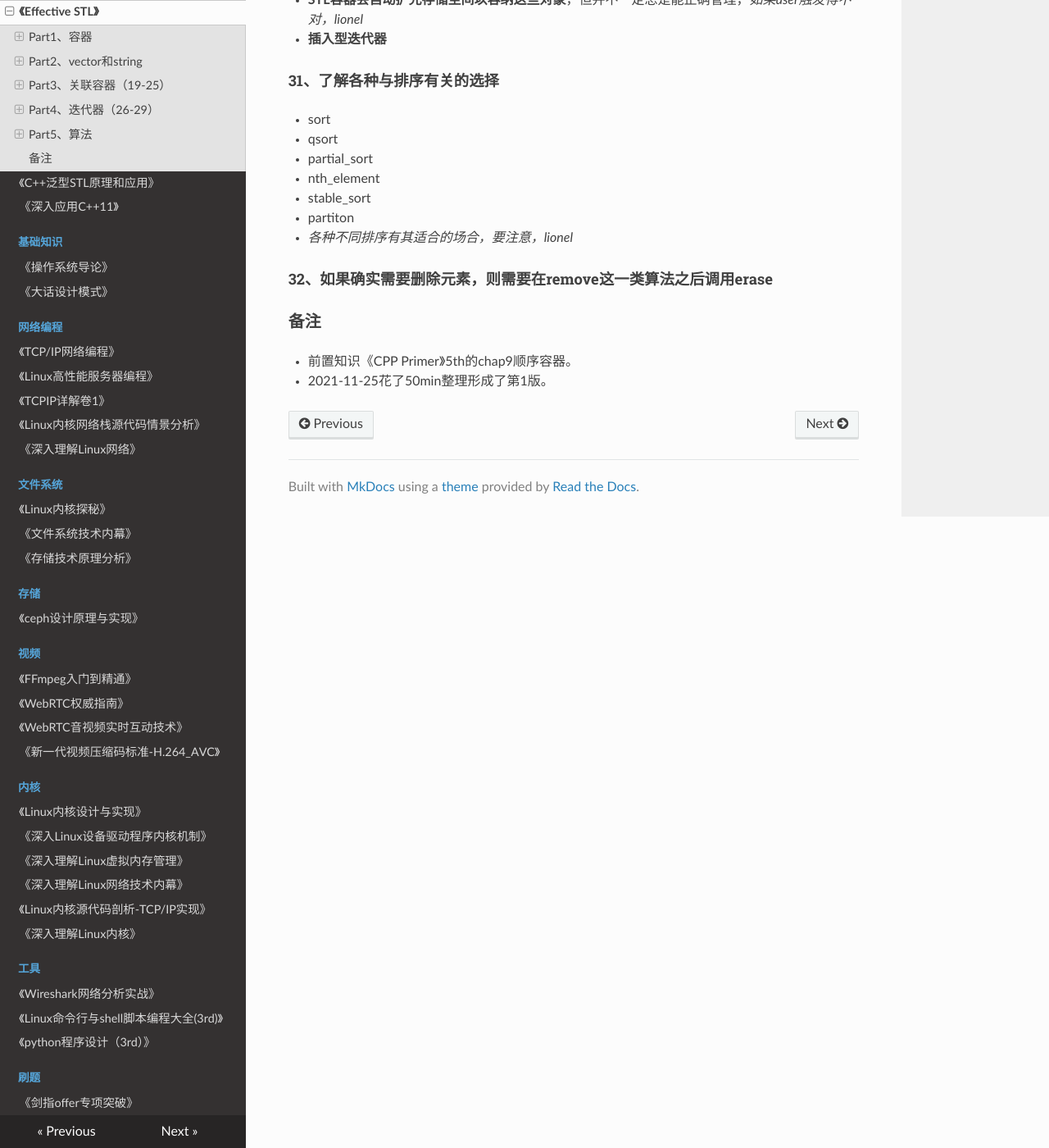
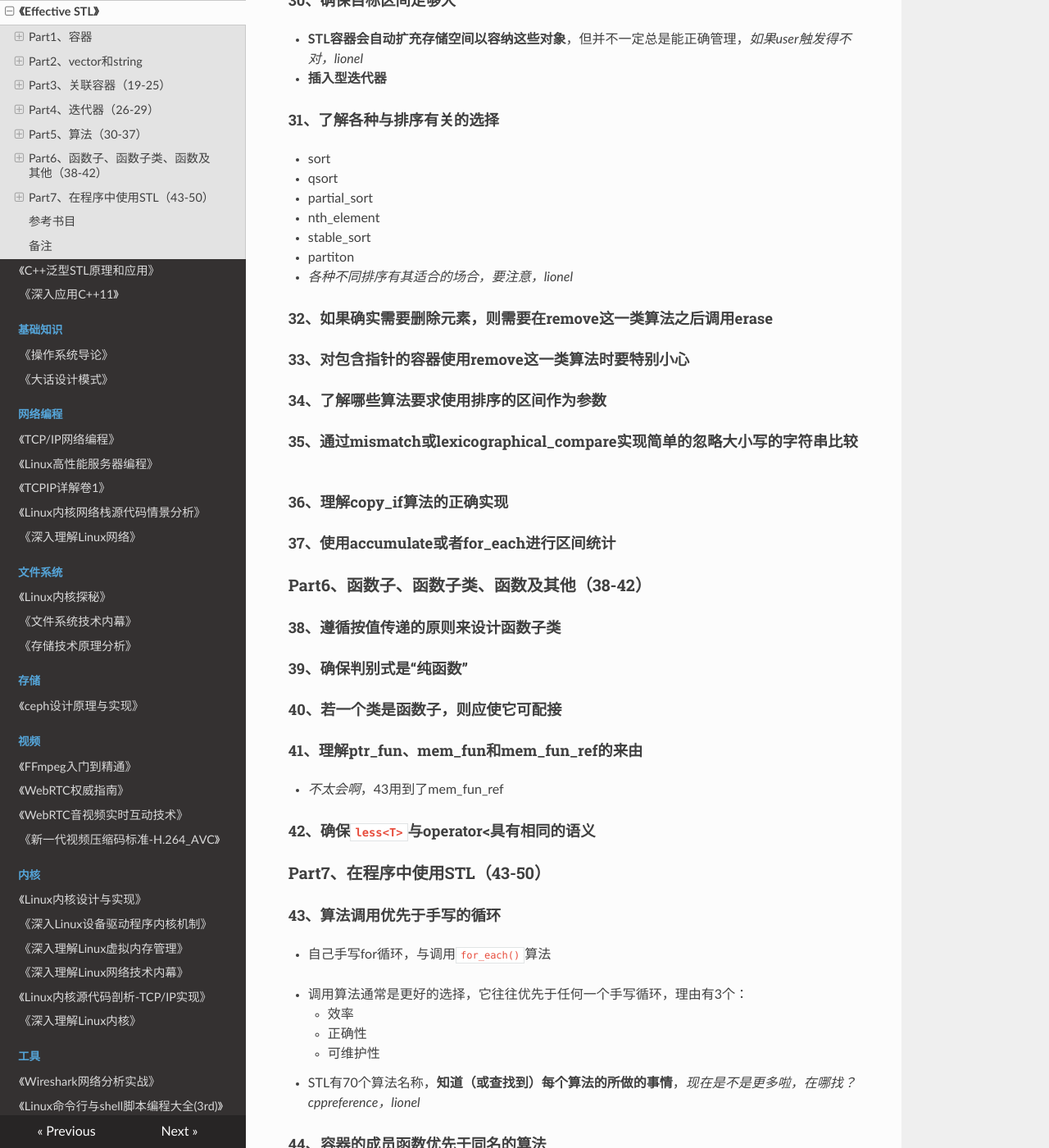
Before and after one commit to wolflion/booknotes, an MkDocs documentation site: the page built from docs/21STL/EffectiveSTL.md, in a window 1280 px wide and 1400 px high, scrolled down 4393 px. Shown: the whole window at 82% size. Built offline with MkDocs 1.6.1, drawn with Linux system fonts in a browser that asks for light colours; nearby versions of some CDN libraries; some of the changed text lies outside the part shown.

Commit message:
Update EffectiveSTL.md

```diff
--- a/docs/21STL/EffectiveSTL.md
+++ b/docs/21STL/EffectiveSTL.md
@@ -113,29 +113,30 @@
 ### Part3、关联容器（19-25）
 
 + 有哪些特性：（自动排序，不允许有重复数据）
++ *有序列容器比，关联容器，一般是key,value关联起来组成的，个人看的一些理解，用来记忆一下，lionel，没找到官方的*
 
-#### 19、
+#### 19、理解相等（equality）和等价（equivalence）的区别
 
 + find的相等是`operator==`，std::insert是**等价**，以`operator<`为基础
 
 + **等价关系是以“在已排序的区间中对象值的相对顺序”为基础的**。*不区分大小写？*
 
 + *没有完全看懂啊，lionel*
-#### 20、
+#### 20、为包含指针的关联容器指定比较类型
 
 + `set<string *> ssp;`是`set<string *, less<string*>> ssp;`，最精确的说，是`set<string *, less<string*>, allocator<string*>> ssp;`的缩写。
 	+ **自己编写比较函数子类**
-#### 21、
-#### 22、
+#### 21、总是让比较函数在等值情况下返回false
+#### 22、切勿直接修改set或multiset中的键
 
 + set和multiset时，Key的值是`const`的
-#### 23、
+#### 23、考虑用排序的vector替代关联容器
 
 + 如果只是单纯想查找用**hash**，**关联容器是平衡二叉树**
-#### 24、
+#### 24、当效率至关重要时，请在map::operator[]与map::insert之间谨慎做出选择
 
 + map中的`operator[]`有问题啊
-#### 25、
+#### 25、熟悉非标准的散列容器
 
 + hash_set（标准库，没有啊）
 
@@ -144,15 +145,15 @@
 0、
 + 为啥需要4种迭代器？iterator、const_iterator、reverse_iterator、const_reverse_iterator，*是不是废弃掉啦？*
 
-#### 26、
+#### 26、iterator优先于const_iterator、reverse_iterator及const_reverse_iterator
 + iterator优先使用
-#### 27、
+#### 27、使用distance和advance将容器的const_iterator转换成iterator
 + 把const_iterator转换成iterator，*为啥不要用const呢？*
-#### 28、
-#### 29、
+#### 28、正确理解由reverse_iterator的base()成员函数所产生的iterator的用法
+#### 29、对于逐个字符的输入请考虑使用istreambuf_iterator
 + `istream_iterator`使用`operator>>`函数来完成实际的读操作，而默认情况下`operator>>`函数会跳过空白字符。
 
-### Part5、算法
+### Part5、算法（30-37）
 
 #### 30、确保目标区间足够大
 
@@ -171,6 +172,62 @@
 
 #### 32、如果确实需要删除元素，则需要在remove这一类算法之后调用erase
 
+#### 33、对包含指针的容器使用remove这一类算法时要特别小心
+
+#### 34、了解哪些算法要求使用排序的区间作为参数
+
+#### 35、通过mismatch或lexicographical_compare实现简单的忽略大小写的字符串比较
+
+#### 36、理解copy_if算法的正确实现
+
+#### 37、使用accumulate或者for_each进行区间统计
+
+### Part6、函数子、函数子类、函数及其他（38-42）
+
+#### 38、遵循按值传递的原则来设计函数子类
+
+#### 39、确保判别式是“纯函数”
+
+#### 40、若一个类是函数子，则应使它可配接
+
+#### 41、理解ptr_fun、mem_fun和mem_fun_ref的来由
+
++ *不太会啊*，43用到了mem_fun_ref
+
+#### 42、确保`less<T>`与operator<具有相同的语义
+
+### Part7、在程序中使用STL（43-50）
+
+#### 43、算法调用优先于手写的循环
+
++ 自己手写for循环，与调用`for_each()`算法
+
++ 调用算法通常是更好的选择，它往往优先于任何一个手写循环，理由有3个：
+  + 效率
+  + 正确性
+  + 可维护性
++ STL有70个算法名称，**知道（或查找到）每个算法的所做的事情**，*现在是不是更多啦，在哪找？cppreference，lionel*
+
+#### 44、容器的成员函数优先于同名的算法
+
++ 原因有2个：【算法和成员函数虽然有同样的名称，但它们所做的事情往往不完全相同】
+  + 一，成员函数往往速度更快
+  + 二，成员函数通常与容器（特别是关联容器）结合得更加紧密
+
+#### 45、正确区分count、find、binary_search、lower_bound、upper_bound和equal_range
+
+#### 46、考虑使用函数对象而不是函数作为STL算法的参数
+
+#### 47、避免产生“直写型”（write-only）的代码
+
+#### 48、总是包含（#include）正确的头文件
+
+#### 49、学会分析与STL相关的编译器诊断信息
+
+#### 50、熟悉与STL相关的Web站点
+
+### 参考书目
+
 ### 备注
 
 + 前置知识《CPP Primer》5th的chap9顺序容器。
```
